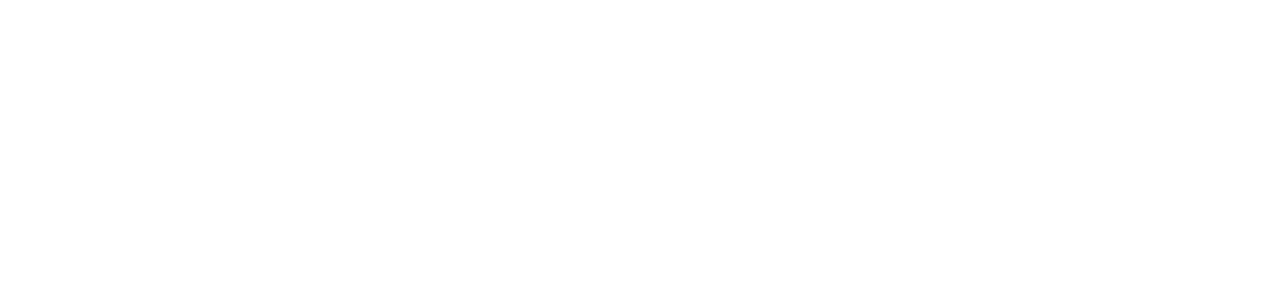
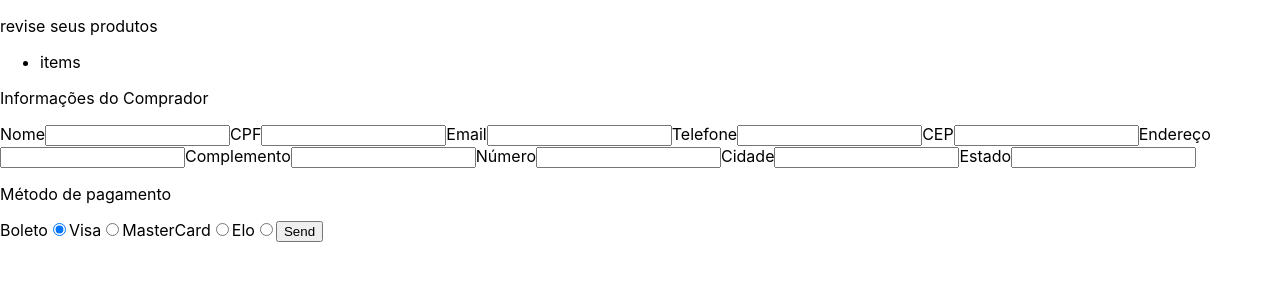
Before and after one commit to tryber/sd-03-block15-project-frontend-online-store-12, a React (Create React App) app: page /payment in a window 1280 px wide. Shown: the top 300 px of the page. Built offline with nearby package versions, Linux system fonts and the light colour scheme.

Commit message:
Forms implemented

```diff
--- a/src/App.js
+++ b/src/App.js
@@ -4,6 +4,7 @@
 import Home from './pages/Home';
 import './App.css';
 import ProductDetails from './pages/ProductDetails';
+import PaymentPage from './pages/PaymentPage';
 
 
 class App extends React.Component {
@@ -27,6 +28,7 @@
         <div className="App">
           <Switch>
 
+            <Route path="/payment/" component={PaymentPage} />
             <Route path="/shopping-cart" component={ShoppingCart} />
             <Route path="/productdetails/:id" render={() => <ProductDetails />} />
             <Route exact path="/" component={Home} />
--- /dev/null
+++ b/src/components/PaymentForms.jsx
@@ -0,0 +1,141 @@
+import React, { Component } from 'react';
+
+export default class PaymentForms extends Component {
+  constructor(props) {
+    super(props);
+
+    this.state = {
+      nome: '',
+      cpf: '',
+      email: '',
+      telefone: '',
+      cep: '',
+      endereço: '',
+      complemento: '',
+      numero: '',
+      cidade: '',
+      estado: '',
+    };
+  }
+
+  renderNome() {
+    const { nome } = this.state;
+    return (
+      <label htmlFor="input">
+        Nome
+        <input type="text" value={nome} onChange={(e) => this.setState({ nome: e.target.value })} />
+      </label>
+    );
+  }
+
+  renderCPF() {
+    const { cpf } = this.state;
+    return (
+      <label htmlFor="input">
+        CPF
+        <input type="number" value={cpf} onChange={(e) => this.setState({ cpf: e.target.value })} />
+      </label>
+    );
+  }
+
+  renderEmail() {
+    const { email } = this.state;
+    return (
+      <label htmlFor="input">
+        Email
+        <input type="email" value={email} onChange={(e) => this.setState({ email: e.target.value })} />
+      </label>
+    );
+  }
+
+  renderTelefone() {
+    const { telefone } = this.state;
+    return (
+      <label htmlFor="input">
+        Telefone
+        <input type="number" value={telefone} onChange={(e) => this.setState({ telefone: e.target.value })} />
+      </label>
+    );
+  }
+
+  renderCEP() {
+    const { cep } = this.state;
+    return (
+      <label htmlFor="input">
+        CEP
+        <input type="number" value={cep} onChange={(e) => this.setState({ cep: e.target.value })} />
+      </label>
+    );
+  }
+
+  renderEndereço() {
+    const { endereço } = this.state;
+    return (
+      <label htmlFor="input">
+        Endereço
+        <input type="text" value={endereço} onChange={(e) => this.setState({ endereço: e.target.value })} />
+      </label>
+    );
+  }
+
+  renderComplemento() {
+    const { complemento } = this.state;
+    return (
+      <label htmlFor="input">
+        Complemento
+        <input type="text" value={complemento} onChange={(e) => this.setState({ complemento: e.target.value })} />
+      </label>
+    );
+  }
+
+  renderNumero() {
+    const { numero } = this.state;
+    return (
+      <label htmlFor="input">
+        Número
+        <input type="number" value={numero} onChange={(e) => this.setState({ numero: e.target.value })} />
+      </label>
+    );
+  }
+
+  renderCidade() {
+    const { cidade } = this.state;
+    return (
+      <label htmlFor="input">
+        Cidade
+        <input type="text" value={cidade} onChange={(e) => this.setState({ cidade: e.target.value })} />
+      </label>
+    );
+  }
+
+  renderEstado() {
+    const { estado } = this.state;
+    return (
+      <label htmlFor="input">
+        Estado
+        <input type="text" value={estado} onChange={(e) => this.setState({ estado: e.target.value })} />
+      </label>
+    );
+  }
+
+
+  render() {
+    return (
+      <div className="payment-form">
+        <p>Informações do Comprador</p>
+        {this.renderNome()}
+        {this.renderCPF()}
+        {this.renderEmail()}
+        {this.renderTelefone()}
+        {this.renderCEP()}
+        {this.renderEndereço()}
+        {this.renderComplemento()}
+        {this.renderNumero()}
+        {this.renderCidade()}
+        {this.renderEstado()}
+
+
+      </div>
+    );
+  }
+}
--- /dev/null
+++ b/src/components/PaymentMetod.jsx
@@ -0,0 +1,62 @@
+import React, { Component } from 'react';
+
+export default class PaymentMetod extends Component {
+  constructor(props) {
+    super(props);
+
+    this.state = { checked: 'boleto' };
+    this.handleClick = this.handleClick.bind(this);
+  }
+
+  handleClick() {
+    return this.state;
+  }
+
+
+  render() {
+    return (
+      <div className="payment-method">
+        <p>Método de pagamento</p>
+        <label htmlFor="boleto">
+          Boleto
+          <input
+            type="radio"
+            name="radio"
+            value="boleto"
+            checked
+            onChange={(e) => this.setState({ checked: e.target.value })}
+          />
+        </label>
+        <label htmlFor="boleto">
+          Visa
+          <input
+            type="radio"
+            name="radio"
+            value="visa"
+            onChange={(e) => this.setState({ checked: e.target.value })}
+          />
+        </label>
+        <label htmlFor="boleto">
+          MasterCard
+          <input
+            type="radio"
+            name="radio"
+            value="mastercard"
+            onChange={(e) => this.setState({ checked: e.target.value })}
+          />
+        </label>
+        <label htmlFor="boleto">
+          Elo
+          <input
+            type="radio"
+            name="radio"
+            value="elo"
+            onChange={(e) => this.setState({ checked: e.target.value })}
+          />
+        </label>
+        <button type="button" onClick={this.handleClick}>Send</button>
+
+      </div>
+    );
+  }
+}
--- a/src/components/ProductCart.js
+++ b/src/components/ProductCart.js
@@ -11,6 +11,7 @@
   addOne() {
     this.setState({ qtd: this.state.qtd + 1 });
   }
+
   minusOne() {
     if (this.state.qtd > 0) {
       this.setState({ qtd: this.state.qtd - 1 });
@@ -20,8 +21,8 @@
   render() {
     return (
       <div>
-        <p>{'nome'}</p>
-        <p>{'preco'}</p>
+        <p>nome</p>
+        <p>preco</p>
         <p>{this.state.qtd}</p>
         <button data-testid="product-increase-quantity" onClick={this.addOne}>+1</button>
         <button data-testid="product-decreate-quantity" onClick={this.minusOne}>-1</button>
--- /dev/null
+++ b/src/pages/PaymentPage.jsx
@@ -0,0 +1,18 @@
+import React from 'react';
+import PaymentForms from '../components/PaymentForms';
+import PaymentMetod from '../components/PaymentMetod';
+
+export default function PaymentPage() {
+  return (
+    <div className="payment-wrap">
+      <p> revise seus produtos</p>
+      <div className="product_list">
+        <ul>
+          <li>items</li>
+        </ul>
+      </div>
+      <PaymentForms />
+      <PaymentMetod />
+    </div>
+  );
+}
```
